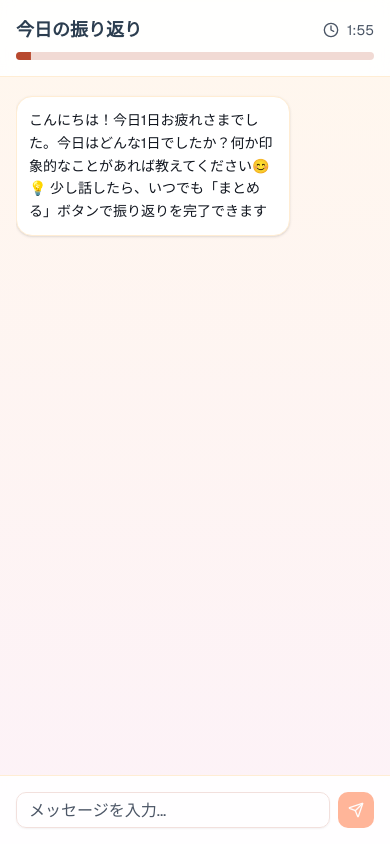
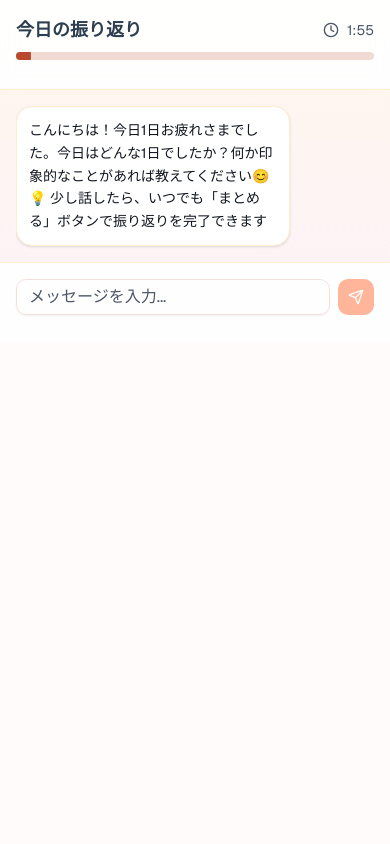
Before and after one commit to KuranosukeOhta/hack-1-mvp-3, a Next.js app: page /chat in a window 390 px wide. Built offline with nearby package versions, Linux system fonts and the light colour scheme.

Commit message:
fix: スマホでの入力時にヘッダーが固定表示されるようレイアウト修正

```diff
--- a/src/app/chat/page.tsx
+++ b/src/app/chat/page.tsx
@@ -182,9 +182,9 @@ export default function ChatPage() {
   };
 
   return (
-    <div className="h-screen bg-gradient-to-b from-orange-50 to-pink-50 flex flex-col mobile-safe-area">
-      {/* Fixed Header */}
-      <div className="fixed top-0 left-0 right-0 bg-white/90 backdrop-blur-sm border-b border-orange-100 p-4 z-40">
+    <div className="h-[100dvh] bg-gradient-to-b from-orange-50 to-pink-50 flex flex-col">
+      {/* Fixed Header - 高さを明確に定義 */}
+      <div className="h-[90px] flex-shrink-0 bg-white/90 backdrop-blur-sm border-b border-orange-100 p-4 relative z-40">
         <div className="max-w-md mx-auto">
           <div className="flex items-center justify-between mb-2">
             <h1 className="text-lg font-semibold text-navy-dark">今日の振り返り</h1>
@@ -203,8 +203,8 @@ export default function ChatPage() {
         </div>
       </div>
 
-      {/* Chat Area with proper spacing */}
-      <div className="flex-1 pt-20 pb-20 overflow-hidden">
+      {/* Chat Area - calc()で正確な高さを計算 */}
+      <div className="flex-1 h-[calc(100dvh-170px)] overflow-hidden">
         <div className="max-w-md mx-auto h-full flex flex-col px-4">
           <ScrollArea className="flex-1 pr-4" ref={scrollAreaRef}>
             <div className="space-y-4 py-4">
@@ -249,8 +249,8 @@ export default function ChatPage() {
         </div>
       </div>
 
-      {/* Fixed Input Area */}
-      <div className="fixed bottom-0 left-0 right-0 bg-white/90 backdrop-blur-sm border-t border-orange-100 p-4 z-40">
+      {/* Fixed Input Area - 高さを明確に定義 */}
+      <div className="min-h-[80px] flex-shrink-0 bg-white/90 backdrop-blur-sm border-t border-orange-100 p-4 relative z-40">
         <div className="max-w-md mx-auto space-y-3">
           {/* メッセージが3往復以上、または延長モードの場合は手動完了ボタンを表示 */}
           {((messages.length >= 4 && !isExtendedMode) || isExtendedMode) && isActive && (
--- a/src/app/globals.css
+++ b/src/app/globals.css
@@ -164,6 +164,39 @@
   }
 }
 
+/* Mobile keyboard and viewport optimization */
+@supports (-webkit-touch-callout: none) {
+  /* iOS Safari specific optimizations */
+  html {
+    /* Prevent viewport scaling on input focus */
+    -webkit-text-size-adjust: 100%;
+  }
+
+  body {
+    /* Prevent rubber band scrolling */
+    overflow-x: hidden;
+    position: relative;
+  }
+}
+
+/* Prevent viewport height changes on mobile keyboard */
+@media screen and (max-width: 768px) {
+  html {
+    height: -webkit-fill-available;
+  }
+
+  body {
+    min-height: 100vh;
+    min-height: -webkit-fill-available;
+  }
+
+  /* Fix for mobile browsers that change vh when keyboard appears */
+  .h-\[100dvh\] {
+    height: 100vh;
+    height: -webkit-fill-available;
+  }
+}
+
 /* Mobile-first animations */
 @keyframes bounce-gentle {
   0%, 100% {
--- a/src/app/layout.tsx
+++ b/src/app/layout.tsx
@@ -22,6 +22,7 @@ export const metadata: Metadata = {
     initialScale: 1,
     maximumScale: 1,
     userScalable: false,
+    viewportFit: "cover",
   },
   themeColor: "#FF6B35",
   manifest: "/manifest.json",
```
Lines whose indentation alone changed are shown as unchanged.
